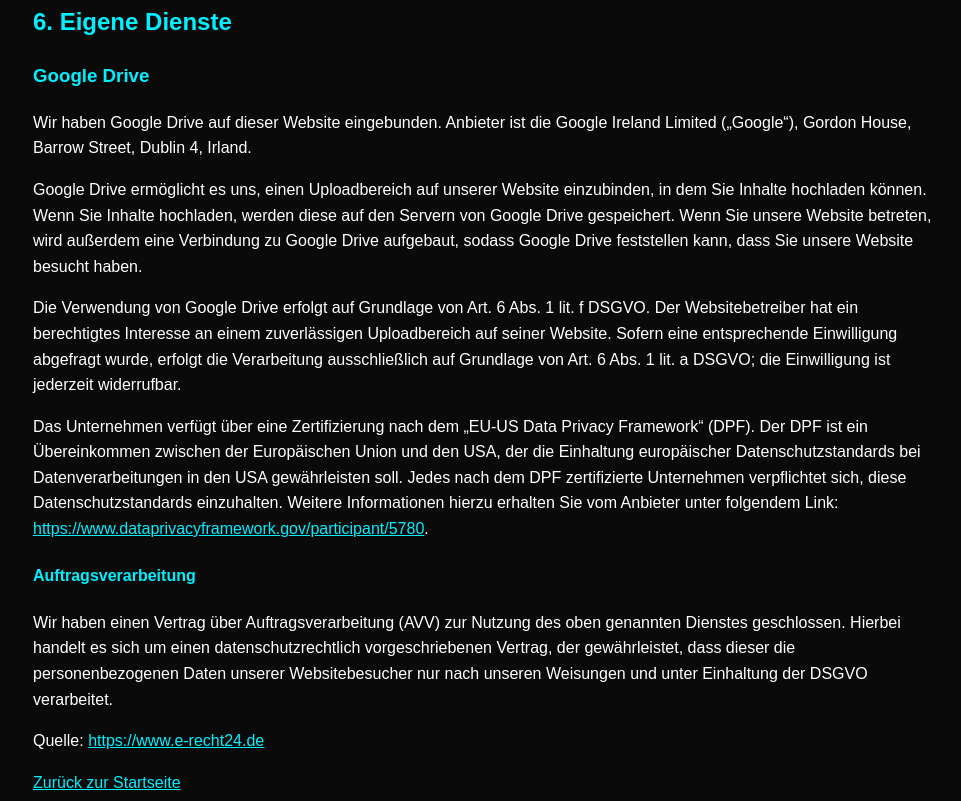
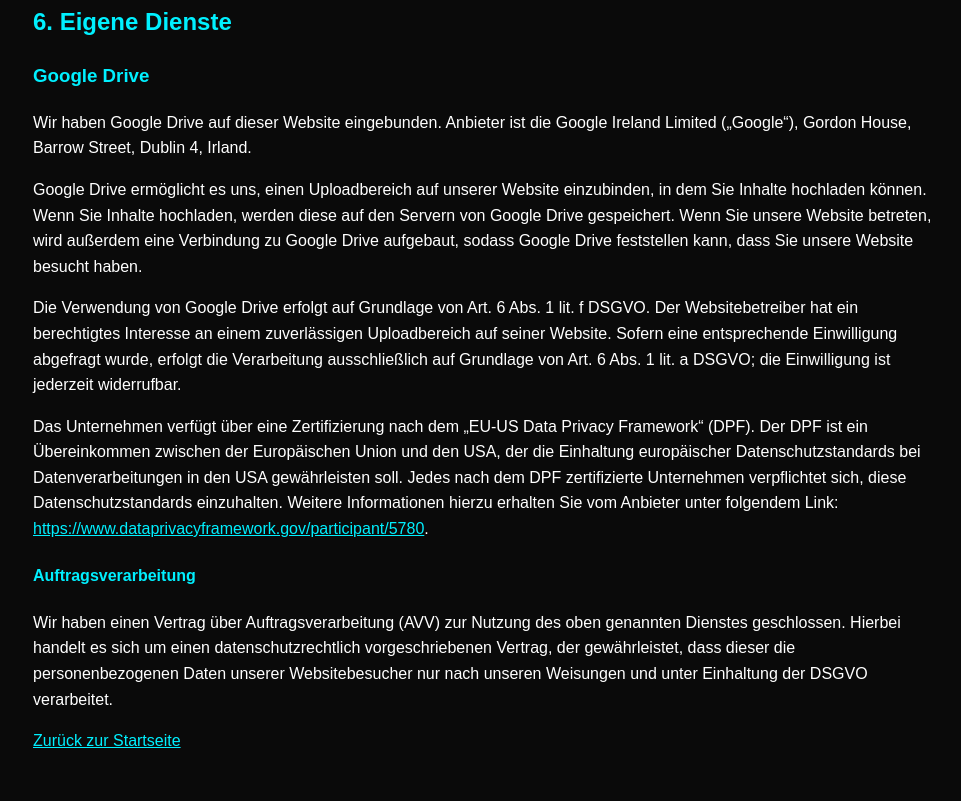
Before and after one commit to Provirahn/Landingpage-NEW, a plain HTML site: page datenschutz.html in a window 1280 px wide. Shown: the part 11199-12000 px from the top of the page, without its empty margins (157-1118 px from the left). Drawn offline with Linux system fonts and the light colour scheme.

Commit message:
Update datenschutz.html

```diff
--- a/datenschutz.html
+++ b/datenschutz.html
@@ -67,7 +67,6 @@
 <h3>Google Drive</h3> <p>Wir haben Google Drive auf dieser Website eingebunden. Anbieter ist die Google Ireland Limited („Google“), Gordon House, Barrow Street, Dublin 4, Irland.</p> <p>Google Drive ermöglicht es uns, einen Uploadbereich auf unserer Website einzubinden, in dem Sie Inhalte hochladen können. Wenn Sie Inhalte hochladen, werden diese auf den Servern von Google Drive gespeichert. Wenn Sie unsere Website betreten, wird außerdem eine Verbindung zu Google Drive aufgebaut, sodass Google Drive feststellen kann, dass Sie unsere Website besucht haben.</p> <p>Die Verwendung von Google Drive erfolgt auf Grundlage von Art. 6 Abs. 1 lit. f DSGVO. Der Websitebetreiber hat ein berechtigtes Interesse an einem zuverlässigen Uploadbereich auf seiner Website. Sofern eine entsprechende Einwilligung abgefragt wurde, erfolgt die Verarbeitung ausschließlich auf Grundlage von Art. 6 Abs. 1 lit. a DSGVO; die Einwilligung ist jederzeit widerrufbar.</p>
 <p>Das Unternehmen verfügt über eine Zertifizierung nach dem „EU-US Data Privacy Framework“ (DPF). Der DPF ist ein Übereinkommen zwischen der Europäischen Union und den USA, der die Einhaltung europäischer Datenschutzstandards bei Datenverarbeitungen in den USA gewährleisten soll. Jedes nach dem DPF zertifizierte Unternehmen verpflichtet sich, diese Datenschutzstandards einzuhalten. Weitere Informationen hierzu erhalten Sie vom Anbieter unter folgendem Link: <a href="https://www.dataprivacyframework.gov/participant/5780" target="_blank" rel="noopener noreferrer">https://www.dataprivacyframework.gov/participant/5780</a>.</p>
 <h4>Auftragsverarbeitung</h4> <p>Wir haben einen Vertrag über Auftragsverarbeitung (AVV) zur Nutzung des oben genannten Dienstes geschlossen. Hierbei handelt es sich um einen datenschutzrechtlich vorgeschriebenen Vertrag, der gewährleistet, dass dieser die personenbezogenen Daten unserer Websitebesucher nur nach unseren Weisungen und unter Einhaltung der DSGVO verarbeitet.</p>
-<p>Quelle: <a href="https://www.e-recht24.de">https://www.e-recht24.de</a></p>
 
 <p><a href="index.html">Zurück zur Startseite</a></p>
 </body>
```
